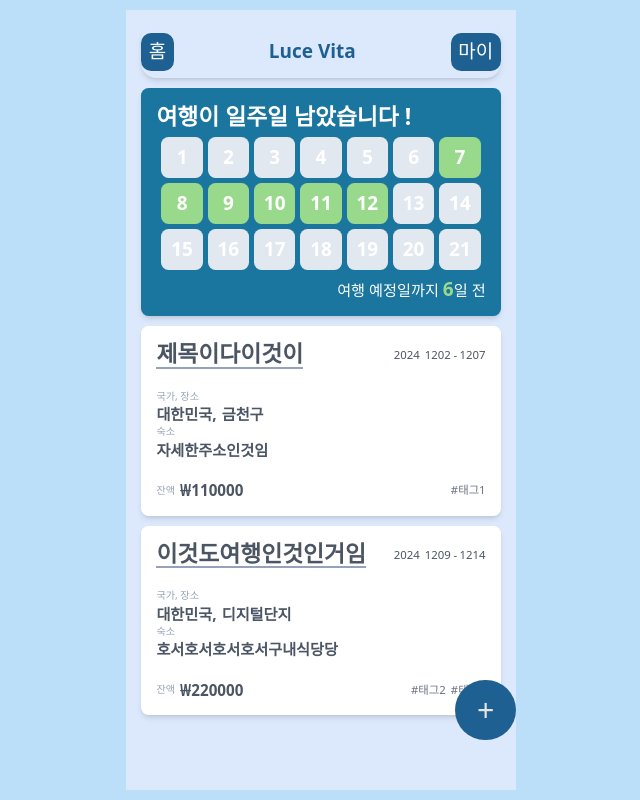
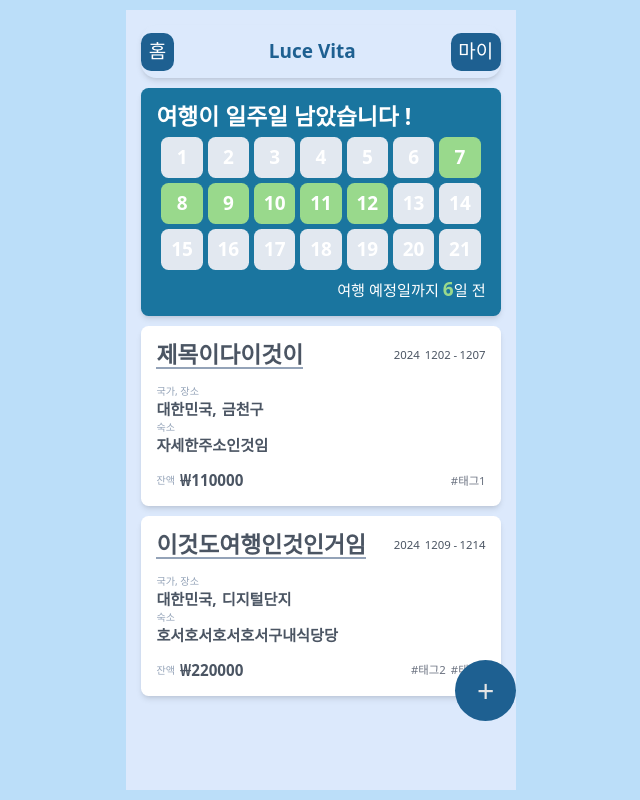
Before and after one commit to kosta-donana/luce-vita-client, a React (Vite) app: page / in a window 1280 px wide. Shown: the whole page, without its empty margins (319-959 px from the left). Built offline with nearby package versions, Linux system fonts and the light colour scheme.

Commit message:
design: 여행 카드 내부 갭 변경

```diff
--- a/src/components/home/TravelCard.tsx
+++ b/src/components/home/TravelCard.tsx
@@ -3,7 +3,7 @@ import { Travel } from '../../models/travel.model';
 
 export function TravelCard({ travel }: { travel: Travel }) {
   return (
-    <div className="flex flex-col gap-8 justify-center p-6 aspect-2/1 rounded-xl shadow-md bg-white">
+    <div className="flex flex-col gap-6 justify-center p-6 aspect-2/1 rounded-xl shadow-md bg-white">
       {/* 제목, 기간 */}
       <div className="flex justify-between items-center">
         {/* 제목 */}
```
